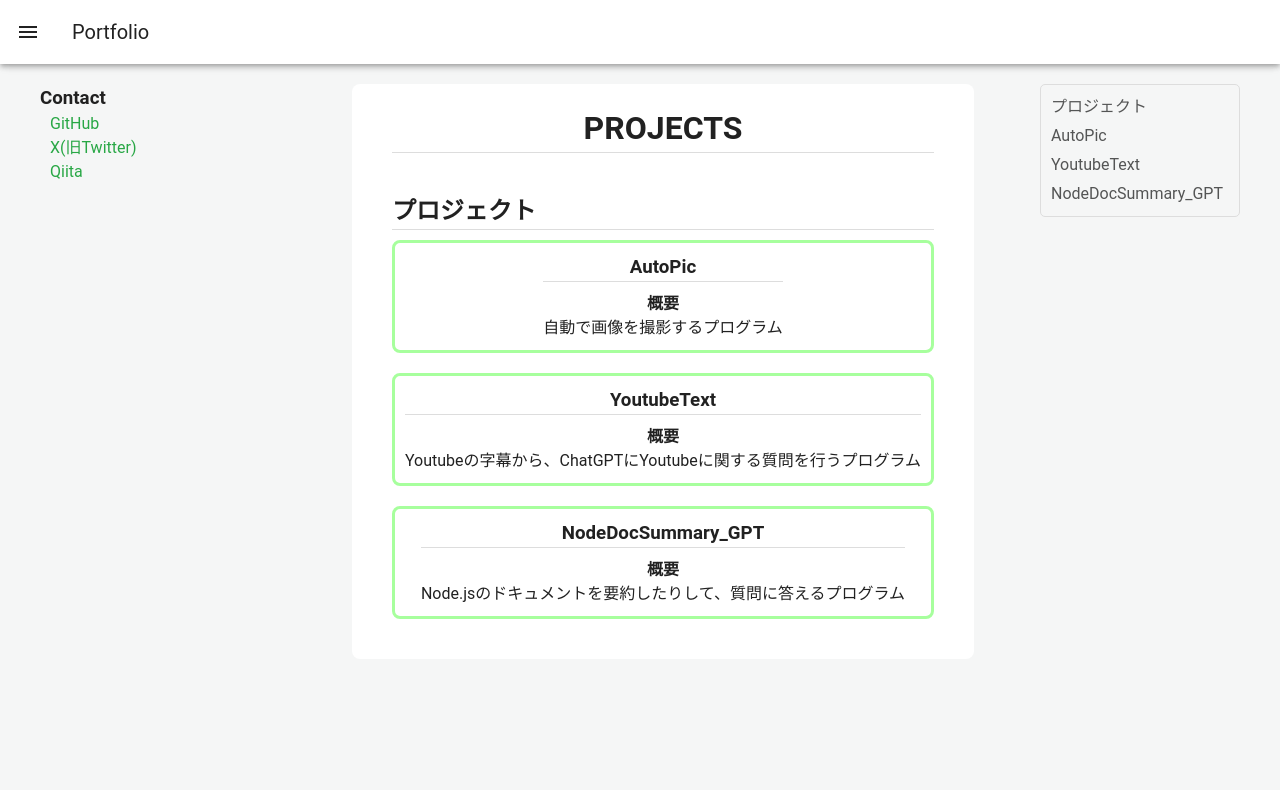
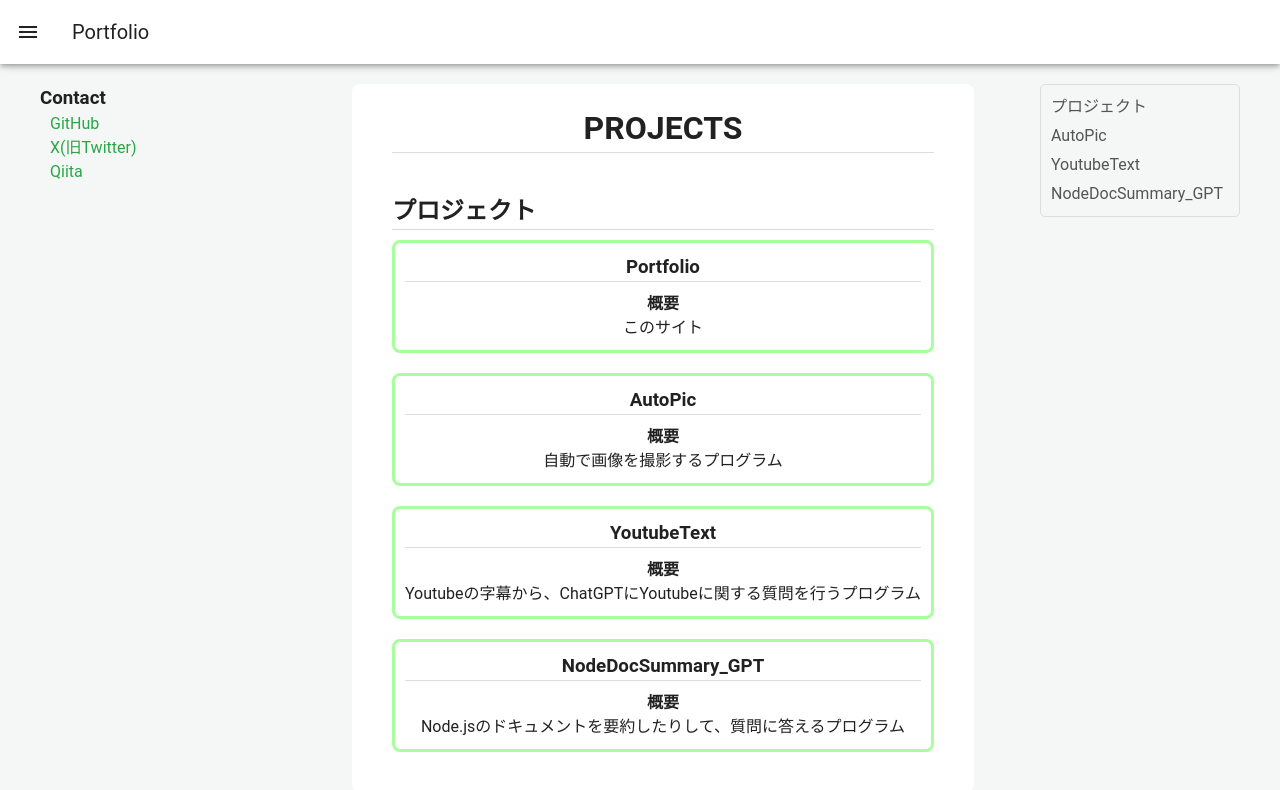
Before and after one commit to koinunopochi/PortfolioFront, a Vue app: page /projects in a window 1280 px wide. Shown: the top 790 px of the page. Built offline with nearby package versions, Linux system fonts and the light colour scheme.

Commit message:
buttonの排除

```diff
--- a/src/views/ProjectsView.vue
+++ b/src/views/ProjectsView.vue
@@ -6,26 +6,37 @@
       <h1 class="title" id="projects">PROJECTS</h1>
       <div class="">
         <h2>プロジェクト</h2>
-        <div class="contents" id="auto_pic">
-          <button @click="move('/projects/auto-pic')">
+        <div
+          class="contents"
+          id="portfolio"
+          @click="move('/projects/portfolio')"
+        >
+          <h3>Portfolio</h3>
+          <h4>概要</h4>
+          <p>このサイト</p>
+        </div>
+        <div class="contents" id="auto_pic" @click="move('/projects/auto-pic')">
           <h3>AutoPic</h3>
           <h4>概要</h4>
           <p>自動で画像を撮影するプログラム</p>
-          </button>
         </div>
-        <div class="contents" id="youtube_text">
-          <button @click="move('/projects/youtube-text')">
+        <div
+          class="contents"
+          id="youtube_text"
+          @click="move('/projects/youtube-text')"
+        >
           <h3>YoutubeText</h3>
           <h4>概要</h4>
           <p>Youtubeの字幕から、ChatGPTにYoutubeに関する質問を行うプログラム</p>
-          </button>
         </div>
-        <div class="contents" id="node_summary">
-          <button @click="move('/projects/node-summary')">
+        <div
+          class="contents"
+          id="node_summary"
+          @click="move('/projects/node-summary')"
+        >
           <h3>NodeDocSummary_GPT</h3>
           <h4>概要</h4>
           <p>Node.jsのドキュメントを要約したりして、質問に答えるプログラム</p>
-          </button>
         </div>
       </div>
     </div>
@@ -60,7 +71,7 @@ const tableOfContentsItems = [
 
 const move = (path: string) => {
   router.push(path); // pushメソッドでルートを変更
-}
+};
 </script>
 <style scoped>
 @import '../assets/main.css';
@@ -77,7 +88,7 @@ const move = (path: string) => {
   /* 中央に配置 */
   text-align: center;
 }
-.contents:hover{
+.contents:hover {
   background-color: #a7ff9d;
 }
 </style>
```
Lines whose indentation alone changed are shown as unchanged.
